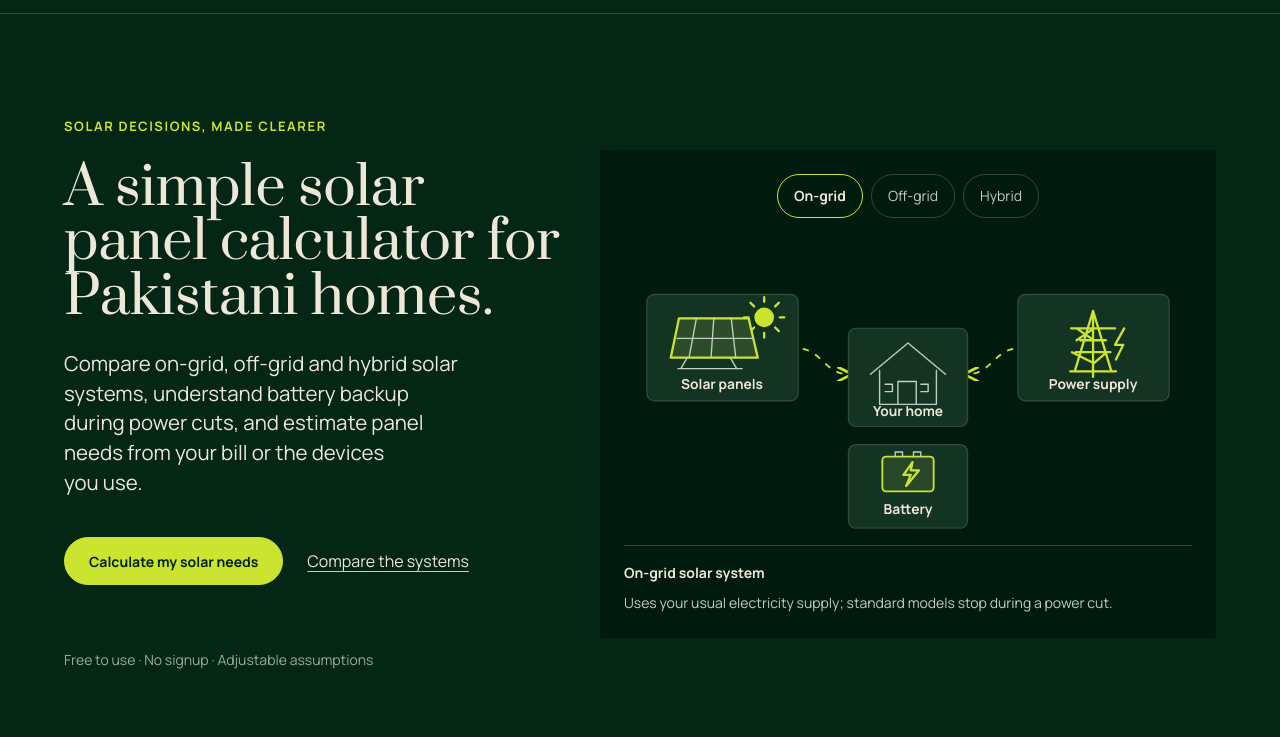
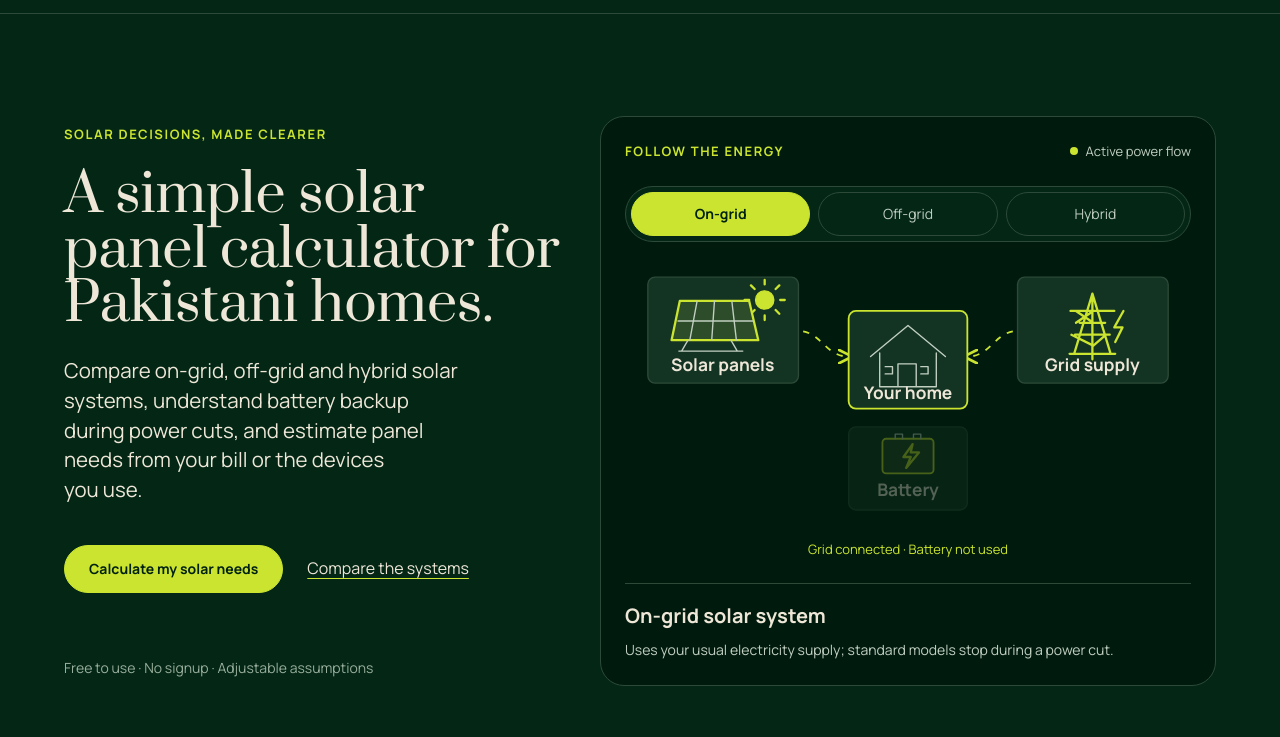
Before and after one commit to Aanwar04/Solar-Pakistan, a plain HTML site: page index.html in a window 1280 px wide. Shown: the part 63-800 px from the top of the page. Drawn offline with Linux system fonts and the light colour scheme.

Commit message:
Clarify interactive solar flow illustration

```diff
--- a/app.js
+++ b/app.js
@@ -48,6 +48,13 @@ function setSystem(key) {
   document.querySelector("#system-name").textContent = system.name;
   document.querySelector("#system-summary").textContent = system.summary;
   document.querySelector("#diagram-description").textContent = system.description;
+  document.querySelector(".node-grid").dataset.connected = String(key !== "off-grid");
+  document.querySelector(".node-battery").dataset.connected = String(key !== "on-grid");
+  document.querySelector("#diagram-status").textContent = {
+    "on-grid": "Grid connected · Battery not used",
+    "off-grid": "Independent of grid · Battery connected",
+    hybrid: "Grid connected · Battery connected"
+  }[key];
 }
 
 function calculateEstimate(monthlyKwh, sunHours, performanceRatio, panelWatts) {
--- a/index.html
+++ b/index.html
@@ -49,12 +49,13 @@
         </div>
 
         <figure class="flow-figure" aria-labelledby="flow-caption">
+          <div class="diagram-heading"><span class="eyebrow">Follow the energy</span><span class="diagram-key"><i aria-hidden="true"></i> Active power flow</span></div>
           <div class="system-picker" role="group" aria-label="Choose a solar system">
             <button type="button" class="system-tab" data-system="on-grid" aria-pressed="true" aria-controls="flow-diagram">On-grid</button>
             <button type="button" class="system-tab" data-system="off-grid" aria-pressed="false" aria-controls="flow-diagram">Off-grid</button>
             <button type="button" class="system-tab" data-system="hybrid" aria-pressed="false" aria-controls="flow-diagram">Hybrid</button>
           </div>
-          <svg class="flow-diagram" id="flow-diagram" viewBox="0 0 620 340" role="img" aria-labelledby="diagram-title diagram-description">
+          <svg class="flow-diagram" id="flow-diagram" viewBox="0 45 620 295" role="img" aria-labelledby="diagram-title diagram-description">
             <title id="diagram-title">Solar power flow</title>
             <desc id="diagram-description">Solar panels and your usual electricity supply can both power the home. Most standard systems switch off during a power cut.</desc>
             <defs>
@@ -82,13 +83,13 @@
               <path class="icon-home" d="m269 153 41-34 41 34m-72-4v37h62v-37m-42 37v-25h20v25m-34-22h8v8h-8m39-8h8v8h-8"></path>
               <text x="310" y="199" text-anchor="middle">Your home</text>
             </g>
-            <g class="diagram-node node-grid">
+            <g class="diagram-node node-grid" data-connected="true">
               <rect class="node-card" x="430" y="66" width="165" height="116" rx="8"></rect>
               <path class="icon-grid" d="m512 84-20 66m20-66 20 66m-20-66v72m-24-53h48m-38 13h28m-33 13h38m-44 21h50m-43-47 19 13m-19 0 19-13m-24 26 24 12m14-12-14 12"></path>
               <path class="icon-bolt" d="m546 103-10 18h9l-8 16"></path>
-              <text x="512" y="169" text-anchor="middle">Power supply</text>
+              <text x="512" y="169" text-anchor="middle">Grid supply</text>
             </g>
-            <g class="diagram-node node-battery">
+            <g class="diagram-node node-battery" data-connected="false">
               <rect class="node-card" x="245" y="230" width="130" height="91" rx="8"></rect>
               <rect class="icon-battery-case" x="282" y="243" width="56" height="38" rx="4"></rect>
               <path class="icon-battery-terminal" d="M296 243v-5h8v5m12 0v-5h8v5"></path>
@@ -96,7 +97,8 @@
               <text x="310" y="306" text-anchor="middle">Battery</text>
             </g>
           </svg>
-          <figcaption id="flow-caption">
+          <p class="diagram-status" id="diagram-status">Grid connected · Battery not used</p>
+          <figcaption id="flow-caption" aria-live="polite" aria-atomic="true">
             <strong id="system-name">On-grid solar system</strong>
             <span id="system-summary">Uses your usual electricity supply; standard models stop during a power cut.</span>
           </figcaption>
--- a/styles.css
+++ b/styles.css
@@ -227,6 +227,46 @@ a:hover {
   margin: 0;
   padding: var(--space-lg);
   background: var(--color-paper-2);
+  border: 1px solid var(--color-rule);
+  border-radius: 24px;
+}
+
+.diagram-heading {
+  display: flex;
+  align-items: center;
+  justify-content: space-between;
+  flex-wrap: wrap;
+  gap: var(--space-sm);
+  margin-bottom: var(--space-lg);
+}
+
+.diagram-heading .eyebrow { margin: 0; }
+.diagram-key {
+  display: inline-flex;
+  align-items: center;
+  gap: var(--space-xs);
+  color: var(--color-ink-2);
+  font-size: var(--text-xs);
+}
+.diagram-key i {
+  width: 8px;
+  height: 8px;
+  border-radius: 50%;
+  background: var(--color-accent);
+}
+.diagram-status {
+  margin-block: var(--space-sm) var(--space-lg);
+  color: var(--color-accent);
+  font-size: var(--text-xs);
+  text-align: center;
+}
+.diagram-node {
+  transition: opacity var(--dur-short) var(--ease-out);
+}
+.diagram-node[data-connected="false"] { opacity: 0.35; }
+.diagram-node.node-home .node-card {
+  stroke: var(--color-accent);
+  stroke-width: 2;
 }
 
 .system-picker {
@@ -235,9 +275,14 @@ a:hover {
   flex-wrap: wrap;
   gap: var(--space-xs);
   margin-bottom: var(--space-md);
+  padding: 5px;
+  border: 1px solid var(--color-rule);
+  border-radius: var(--radius-pill);
+  background: var(--color-paper);
 }
 
 .system-tab {
+  flex: 1;
   min-height: 44px;
   border: 1px solid var(--color-rule);
   border-radius: var(--radius-pill);
@@ -256,8 +301,8 @@ a:hover {
 
 .system-tab[aria-pressed="true"] {
   border-color: var(--color-accent);
-  background: transparent;
-  color: var(--color-ink);
+  background: var(--color-accent);
+  color: var(--color-accent-ink);
   font-weight: 700;
 }
 
@@ -329,7 +374,7 @@ a:hover {
   fill: var(--color-ink);
   stroke: none;
   font-family: var(--font-body);
-  font-size: 15px;
+  font-size: 19px;
   font-weight: 700;
 }
 
@@ -351,9 +396,7 @@ a:hover {
 }
 
 .flow-figure figcaption {
-  display: flex;
-  flex-wrap: wrap;
-  justify-content: space-between;
+  display: grid;
   gap: var(--space-xs) var(--space-lg);
   border-top: 1px solid var(--color-rule);
   padding-top: var(--space-md);
@@ -364,6 +407,7 @@ a:hover {
 .flow-figure figcaption strong {
   color: var(--color-ink);
   font-weight: 700;
+  font-size: var(--text-lg);
 }
 
 .section-rule {
@@ -976,7 +1020,8 @@ a:hover {
   }
 
   .flow-figure {
-    padding: var(--space-sm);
+    padding: var(--space-md);
+    border-radius: 18px;
   }
 
   .system-picker {
@@ -988,7 +1033,7 @@ a:hover {
   }
 
   .flow-diagram text {
-    font-size: 17px;
+    font-size: 22px;
   }
 
   .section-intro,
```
